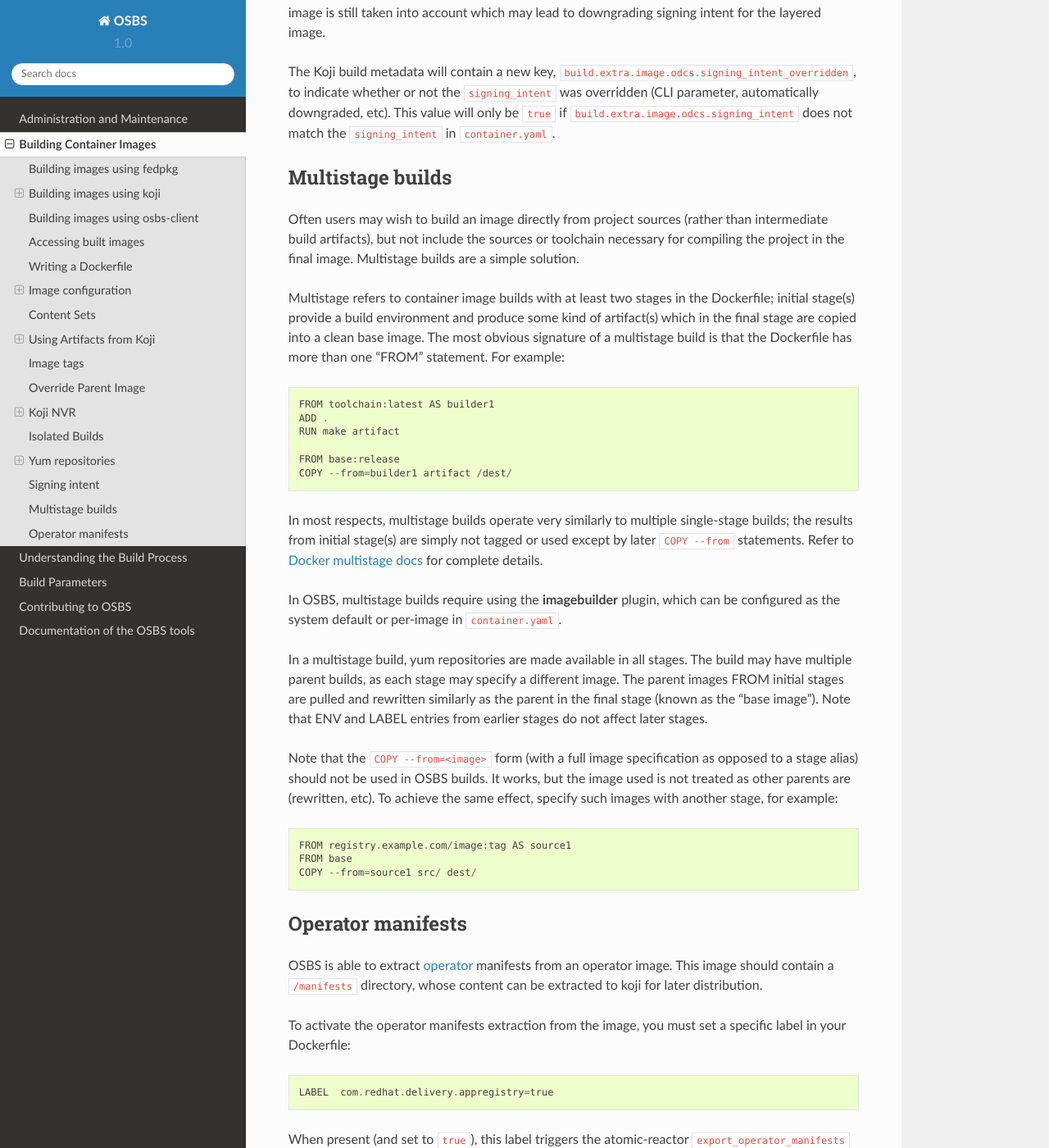
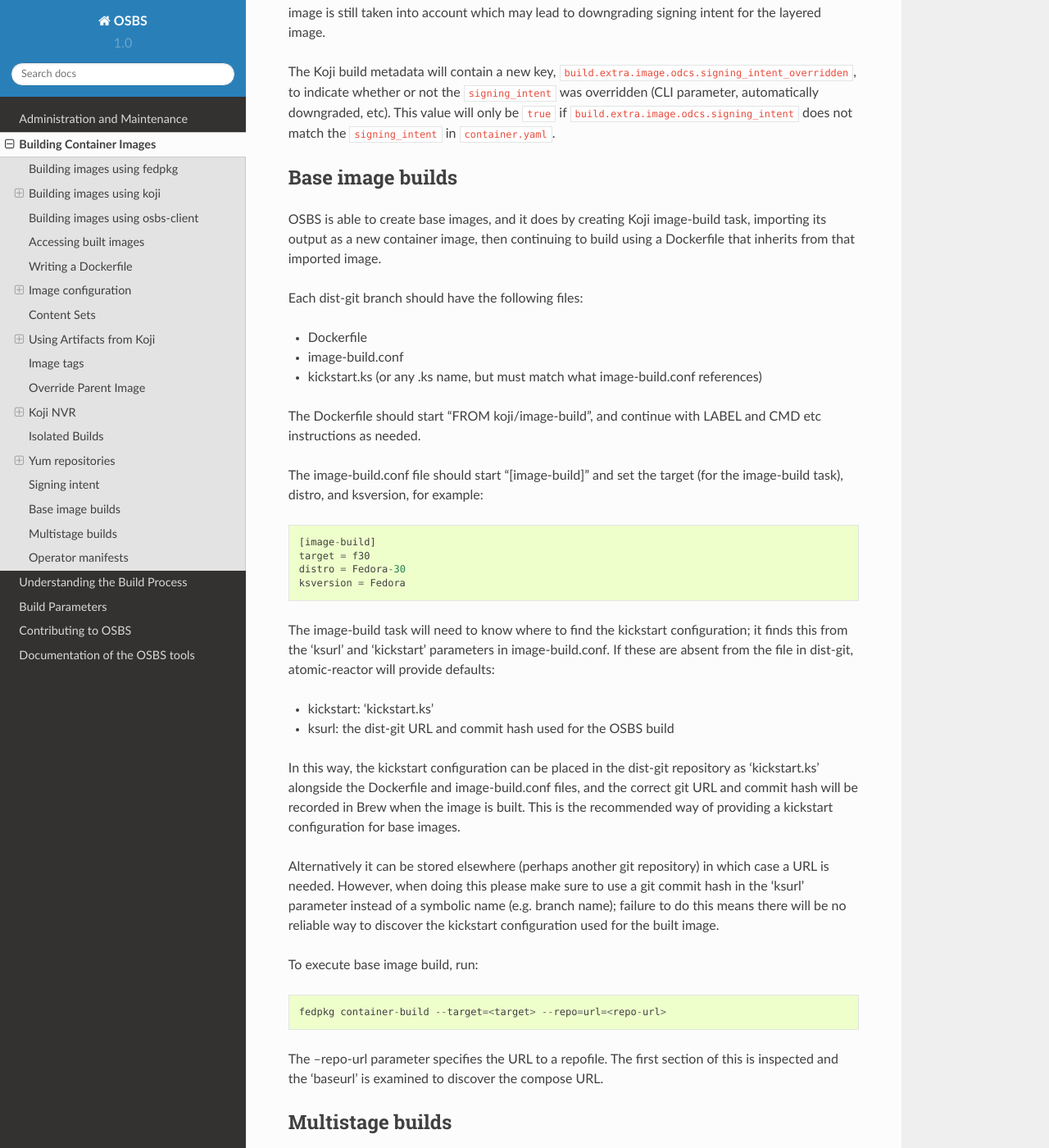
Before and after one commit to containerbuildsystem/osbs-docs, a Sphinx documentation site: the page built from docs/users.rst, in a window 1280 px wide and 1400 px high, scrolled down 16883 px. Shown: the whole window at 82% size. Built offline with Sphinx 7.4.7 and the Read the Docs theme 2.0.0, drawn with Linux system fonts in a browser that asks for light colours.

Commit message:
Add section about base image builds
* OSBS-2998

Signed-off-by: Martin Bašti <mbasti@redhat.com>

```diff
--- a/docs/users.rst
+++ b/docs/users.rst
@@ -893,6 +893,61 @@ etc). This value will only be ``true`` if
 ``build.extra.image.odcs.signing_intent`` does not match the ``signing_intent``
 in ``container.yaml``.
 
+
+Base image builds
+-----------------
+
+OSBS is able to create base images, and it does by creating Koji image-build task,
+importing its output as a new container image, then continuing to build
+using a Dockerfile that inherits from that imported image.
+
+Each dist-git branch should have the following files:
+
+* Dockerfile
+* image-build.conf
+* kickstart.ks (or any .ks name, but must match what image-build.conf references)
+
+The Dockerfile should start "FROM koji/image-build", and continue with LABEL
+and CMD etc instructions as needed.
+
+
+The image-build.conf file should start "[image-build]" and set the target
+(for the image-build task), distro, and ksversion, for example::
+
+  [image-build]
+  target = f30
+  distro = Fedora-30
+  ksversion = Fedora
+
+The image-build task will need to know where to find the kickstart configuration; it finds this
+from the 'ksurl' and 'kickstart' parameters in image-build.conf. If these are
+absent from the file in dist-git, atomic-reactor will provide defaults:
+
+* kickstart: 'kickstart.ks'
+* ksurl: the dist-git URL and commit hash used for the OSBS build
+
+
+In this way, the kickstart configuration can be placed in the dist-git
+repository as 'kickstart.ks' alongside the Dockerfile and image-build.conf
+files, and the correct git URL and commit hash will be recorded in Brew when
+the image is built. This is the recommended way of providing a kickstart
+configuration for base images.
+
+Alternatively it can be stored elsewhere (perhaps another git repository) in
+which case a URL is needed. However, when doing this please make sure to use
+a git commit hash in the 'ksurl' parameter instead of a symbolic name
+(e.g. branch name); failure to do this means there will be no reliable way
+to discover the kickstart configuration used for the built image.
+
+
+To execute base image build, run::
+
+  fedpkg container-build --target=<target> --repo=url=<repo-url>
+
+The --repo-url parameter specifies the URL to a repofile. The first section
+of this is inspected and the 'baseurl' is examined to discover the compose URL.
+
+
 Multistage builds
 -----------------
 
```
